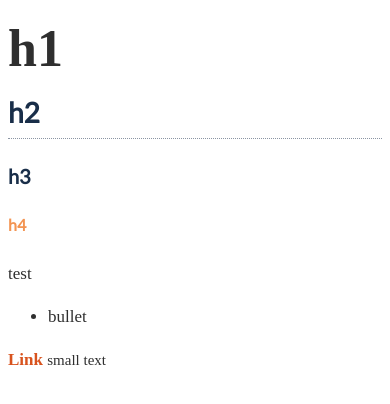
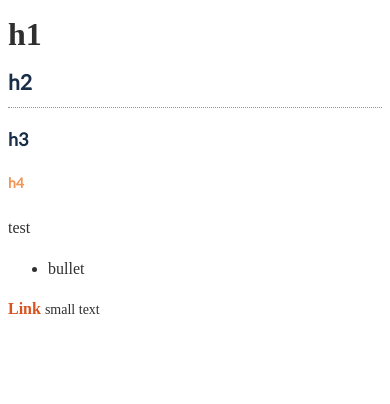
Before and after one commit to RockefellerArchiveCenter/rockarch.org, a Jekyll site: the page built from index.md, in a window 390 px wide. Shown: the top 404 px of the page. Built offline with Jekyll 4.4.1, drawn with Linux system fonts in a browser that asks for light colours; some web fonts are replaced.

Commit message:
responsive typography

```diff
--- a/_sass/rac/_typography.scss
+++ b/_sass/rac/_typography.scss
@@ -1,4 +1,5 @@
 @import 'colors';
+@import 'grid';
 @import url('https://fonts.googleapis.com/css?family=Lato|family=Manuale&display=swap');
 
 $sans-serif-stack: 'Lato', sans-serif;
@@ -7,18 +8,28 @@ $serif-stack: 'Manuale', serif;
 body {
   font-family: $serif-stack;
   font-weight: 400;
-  font-size: 17px;
-  line-height: 28px;
+  font-size: 16px;
+  line-height: 26px;
   margin-bottom: 10px;
-  color: $dark-gray
+  color: $dark-gray;
+  @media screen and (min-width: $break-lg) {
+    font-size: 17px;
+    line-height: 28px;
+  }
 }
 
 h1 {
-  font-size: 52px;
+  font-size: 32px;
   color: $dark-gray;
 
   &.light {
     color: $pure-white;
+  }
+  @media screen and (min-width: $break-md) {
+    font-size: 42px;
+  }
+  @media screen and (min-width: $break-lg) {
+    font-size: 52px;
   }
 }
 
@@ -29,18 +40,27 @@ h2, h3, h4, h5, h6 {
 }
 
 h2 {
-  font-size: 28px;
+  font-size: 21px;
   border-bottom: 1.5px dotted $faded-navy;
   padding-bottom: 12px;
+  @media screen and (min-width: $break-lg) {
+    font-size: 28px;
+  }
 }
 
 h3 {
-  font-size: 20px
+  font-size: 18px;
+  @media screen and (min-width: $break-lg) {
+    font-size: 20px;
+  }
 }
 
 h4 {
-  font-size: 16px;
+  font-size: 14px;
   color: $faded-orange;
+  @media screen and (min-width: $break-lg) {
+    font-size: 16px;
+  }
 }
 
 a {
@@ -56,11 +76,18 @@ a {
   }
 
 ul {
-  line-height: 24px;
+  line-height: 23px;
+  @media screen and (min-width: $break-lg) {
+    line-height: 24px;
+  }
 }
 
 small {
-  font-size: 15px;
-  line-height: 21px;
+  font-size: 14px;
+  line-height: 20px;
   margin-bottom: 12px;
+  @media screen and (min-width: $break-lg) {
+    font-size: 15px;
+    line-height: 21px;
+  }
 }
--- /dev/null
+++ b/_sass/rac/grid.scss
@@ -0,0 +1,2 @@
+$break-md: 580px;
+$break-lg: 1024px
```
